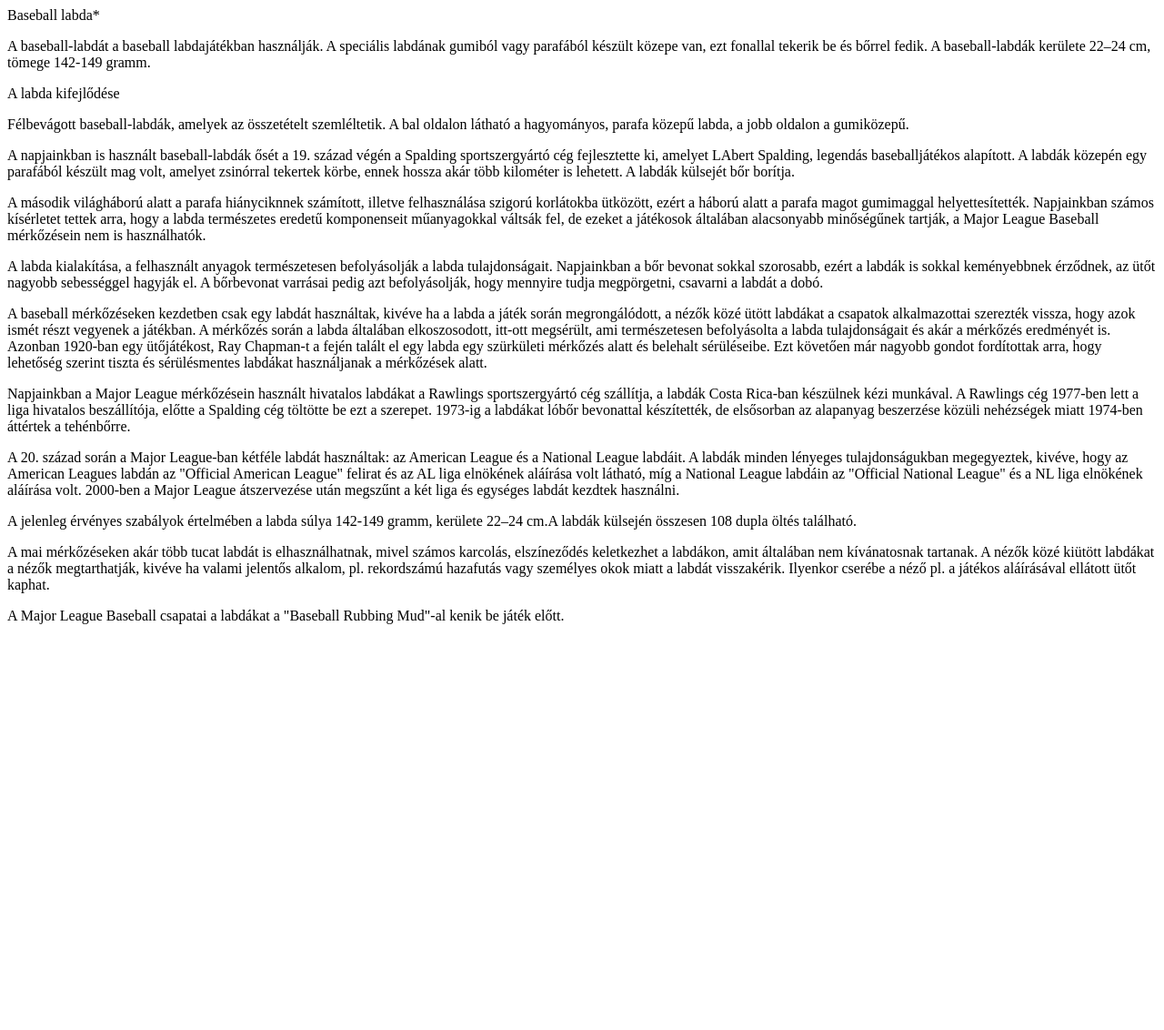
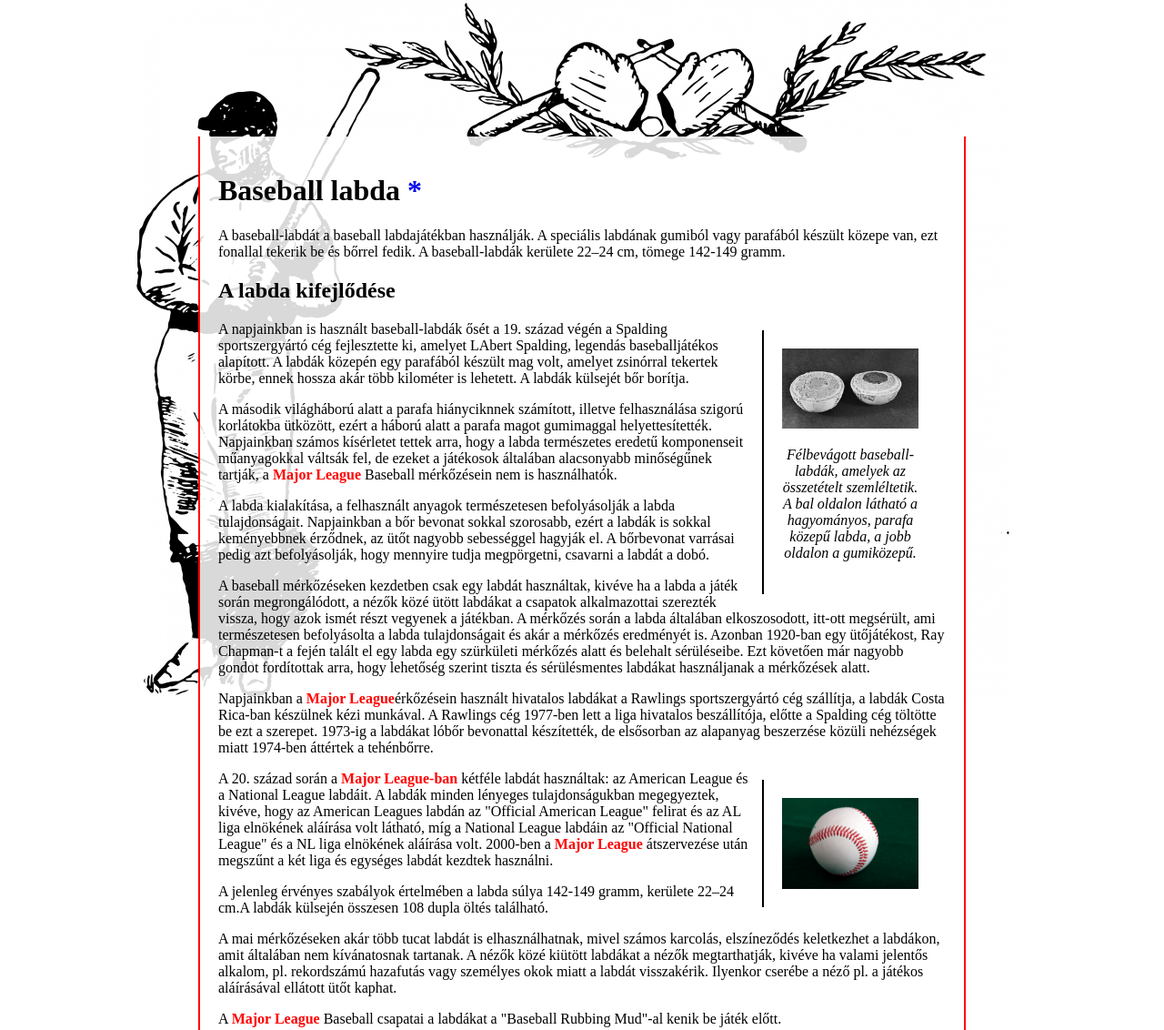
Before and after one commit to FruhvirtJanos/feladat0106, a plain HTML site: page index.html in a window 1280 px wide. Shown: the top 1132 px of the page at 91% size. Before the commit the page ends 800 px from the top, so only its background shows below. Drawn offline with Linux system fonts and the light colour scheme.

Commit message:
végleges verzió

```diff
--- a/index.html
+++ b/index.html
@@ -1,22 +1,116 @@
-<html>
-<head>
-</head>
-<body>
-    Baseball labda*
-    <p>A baseball-labdát a baseball labdajátékban használják. A speciális labdának gumiból vagy parafából készült közepe van, ezt fonallal tekerik be és bőrrel fedik. A baseball-labdák kerülete 22–24 cm, tömege 142-149 gramm.</p>
+<!DOCTYPE html>
+<html lang="hu">
+  <head>
+    <meta charset="UTF-8" />
+    <meta name="viewport" content="width=device-width, initial-scale=1.0" />
+    <link rel="stylesheet" href="style.css" />
+    <title>Baseball-labda</title>
+  </head>
+  <body>
+    <div id="content">
+      <h1>
+        Baseball labda
+        <a href="https://hu.wikipedia.porg/wiki/Baseball-labda" target="_blank">*</a>
+      </h1>
 
-    A labda kifejlődése
+      <p>
+        A baseball-labdát a baseball labdajátékban használják. A speciális
+        labdának gumiból vagy parafából készült közepe van, ezt fonallal tekerik
+        be és bőrrel fedik. A baseball-labdák kerülete 22–24 cm, tömege 142-149
+        gramm.
+      </p>
 
-    <p>Félbevágott baseball-labdák, amelyek az összetételt szemléltetik. A bal oldalon látható a hagyományos, parafa közepű labda, a jobb oldalon a gumiközepű.</p>
+      <h2>A labda kifejlődése</h2>
 
-    <p>A napjainkban is használt baseball-labdák ősét a 19. század végén a Spalding sportszergyártó cég fejlesztette ki, amelyet LAbert Spalding, legendás baseballjátékos alapított. A labdák közepén egy parafából készült mag volt, amelyet zsinórral tekertek körbe, ennek hossza akár több kilométer is lehetett. A labdák külsejét bőr borítja.</p>
-    <p>A második világháború alatt a parafa hiányciknnek számított, illetve felhasználása szigorú korlátokba ütközött, ezért a háború alatt a parafa magot gumimaggal helyettesítették. Napjainkban számos kísérletet tettek arra, hogy a labda természetes eredetű komponenseit műanyagokkal váltsák fel, de ezeket a játékosok általában alacsonyabb minőségűnek tartják, a Major League Baseball mérkőzésein nem is használhatók.</p>
-    <p>A labda kialakítása, a felhasznált anyagok természetesen befolyásolják a labda tulajdonságait. Napjainkban a bőr bevonat sokkal szorosabb, ezért a labdák is sokkal keményebbnek érződnek, az ütőt nagyobb sebességgel hagyják el. A bőrbevonat varrásai pedig azt befolyásolják, hogy mennyire tudja megpörgetni, csavarni a labdát a dobó.</p>
-    <p>A baseball mérkőzéseken kezdetben csak egy labdát használtak, kivéve ha a labda a játék során megrongálódott, a nézők közé ütött labdákat a csapatok alkalmazottai szerezték vissza, hogy azok ismét részt vegyenek a játékban. A mérkőzés során a labda általában elkoszosodott, itt-ott megsérült, ami természetesen befolyásolta a labda tulajdonságait és akár a mérkőzés eredményét is. Azonban 1920-ban egy ütőjátékost, Ray Chapman-t a fején talált el egy labda egy szürkületi mérkőzés alatt és belehalt sérüléseibe. Ezt követően már nagyobb gondot fordítottak arra, hogy lehetőség szerint tiszta és sérülésmentes labdákat használjanak a mérkőzések alatt.</p>
-    <p>Napjainkban a Major League mérkőzésein használt hivatalos labdákat a Rawlings sportszergyártó cég szállítja, a labdák Costa Rica-ban készülnek kézi munkával. A Rawlings cég 1977-ben lett a liga hivatalos beszállítója, előtte a Spalding cég töltötte be ezt a szerepet. 1973-ig a labdákat lóbőr bevonattal készítették, de elsősorban az alapanyag beszerzése közüli nehézségek miatt 1974-ben áttértek a tehénbőrre.</p>
-    <p>A 20. század során a Major League-ban kétféle labdát használtak: az American League és a National League labdáit. A labdák minden lényeges tulajdonságukban megegyeztek, kivéve, hogy az American Leagues labdán az "Official American League" felirat és az AL liga elnökének aláírása volt látható, míg a National League labdáin az "Official National League" és a NL liga elnökének aláírása volt. 2000-ben a Major League átszervezése után megszűnt a két liga és egységes labdát kezdtek használni.</p>
-    <p>A jelenleg érvényes szabályok értelmében a labda súlya 142-149 gramm, kerülete 22–24 cm.A labdák külsején összesen 108 dupla öltés található.</p>
-    <p>A mai mérkőzéseken akár több tucat labdát is elhasználhatnak, mivel számos karcolás, elszíneződés keletkezhet a labdákon, amit általában nem kívánatosnak tartanak. A nézők közé kiütött labdákat a nézők megtarthatják, kivéve ha valami jelentős alkalom, pl. rekordszámú hazafutás vagy személyes okok miatt a labdát visszakérik. Ilyenkor cserébe a néző pl. a játékos aláírásával ellátott ütőt kaphat.</p>
-    <p>A Major League Baseball csapatai a labdákat a "Baseball Rubbing Mud"-al kenik be játék előtt.</p>
-</body>
+      <div class="frame">
+        <img src="Felbevagva.jpg" alt="s" />
+        <p class="img-caption">
+          Félbevágott baseball-labdák, amelyek az összetételt szemléltetik. A
+          bal oldalon látható a hagyományos, parafa közepű labda, a jobb oldalon
+          a gumiközepű.
+        </p>
+      </div>
+
+      <p>
+        A napjainkban is használt baseball-labdák ősét a 19. század végén a
+        Spalding sportszergyártó cég fejlesztette ki, amelyet LAbert Spalding,
+        legendás baseballjátékos alapított. A labdák közepén egy parafából
+        készült mag volt, amelyet zsinórral tekertek körbe, ennek hossza akár
+        több kilométer is lehetett. A labdák külsejét bőr borítja.
+      </p>
+      <p>
+        A második világháború alatt a parafa hiányciknnek számított, illetve
+        felhasználása szigorú korlátokba ütközött, ezért a háború alatt a parafa
+        magot gumimaggal helyettesítették. Napjainkban számos kísérletet tettek
+        arra, hogy a labda természetes eredetű komponenseit műanyagokkal váltsák
+        fel, de ezeket a játékosok általában alacsonyabb minőségűnek tartják, a
+        <span class="kiemelt">Major League</span> Baseball mérkőzésein nem is
+        használhatók.
+      </p>
+      <p>
+        A labda kialakítása, a felhasznált anyagok természetesen befolyásolják a
+        labda tulajdonságait. Napjainkban a bőr bevonat sokkal szorosabb, ezért
+        a labdák is sokkal keményebbnek érződnek, az ütőt nagyobb sebességgel
+        hagyják el. A bőrbevonat varrásai pedig azt befolyásolják, hogy mennyire
+        tudja megpörgetni, csavarni a labdát a dobó.
+      </p>
+      <p>
+        A baseball mérkőzéseken kezdetben csak egy labdát használtak, kivéve ha
+        a labda a játék során megrongálódott, a nézők közé ütött labdákat a
+        csapatok alkalmazottai szerezték vissza, hogy azok ismét részt vegyenek
+        a játékban. A mérkőzés során a labda általában elkoszosodott, itt-ott
+        megsérült, ami természetesen befolyásolta a labda tulajdonságait és akár
+        a mérkőzés eredményét is. Azonban 1920-ban egy ütőjátékost, Ray
+        Chapman-t a fején talált el egy labda egy szürkületi mérkőzés alatt és
+        belehalt sérüléseibe. Ezt követően már nagyobb gondot fordítottak arra,
+        hogy lehetőség szerint tiszta és sérülésmentes labdákat használjanak a
+        mérkőzések alatt.
+      </p>
+      <p>
+        Napjainkban a <span class="kiemelt">Major League</span>érkőzésein
+        használt hivatalos labdákat a Rawlings sportszergyártó cég szállítja, a
+        labdák Costa Rica-ban készülnek kézi munkával. A Rawlings cég 1977-ben
+        lett a liga hivatalos beszállítója, előtte a Spalding cég töltötte be
+        ezt a szerepet. 1973-ig a labdákat lóbőr bevonattal készítették, de
+        elsősorban az alapanyag beszerzése közüli nehézségek miatt 1974-ben
+        áttértek a tehénbőrre.
+      </p>
+
+      <div>
+        <img
+          src="Baseball.jpg"
+          alt="baseball-labda"
+          class="frame"
+          title="baseball-labda"
+        />
+      </div>
+      <p>
+        A 20. század során a
+        <span class="kiemelt">Major League-ban</span> kétféle labdát használtak:
+        az American League és a National League labdáit. A labdák minden
+        lényeges tulajdonságukban megegyeztek, kivéve, hogy az American Leagues
+        labdán az "Official American League" felirat és az AL liga elnökének
+        aláírása volt látható, míg a National League labdáin az "Official
+        National League" és a NL liga elnökének aláírása volt. 2000-ben a
+        <span class="kiemelt">Major League </span> átszervezése után megszűnt a
+        két liga és egységes labdát kezdtek használni.
+      </p>
+      <p>
+        A jelenleg érvényes szabályok értelmében a labda súlya 142-149 gramm,
+        kerülete 22–24 cm.A labdák külsején összesen 108 dupla öltés található.
+      </p>
+      <p>
+        A mai mérkőzéseken akár több tucat labdát is elhasználhatnak, mivel
+        számos karcolás, elszíneződés keletkezhet a labdákon, amit általában nem
+        kívánatosnak tartanak. A nézők közé kiütött labdákat a nézők
+        megtarthatják, kivéve ha valami jelentős alkalom, pl. rekordszámú
+        hazafutás vagy személyes okok miatt a labdát visszakérik. Ilyenkor
+        cserébe a néző pl. a játékos aláírásával ellátott ütőt kaphat.
+      </p>
+      <p>
+        A <span class="kiemelt">Major League</span> Baseball csapatai a labdákat
+        a "Baseball Rubbing Mud"-al kenik be játék előtt.
+      </p>
+    </div>
+  </body>
 </html>
--- a/style.css
+++ b/style.css
@@ -3,16 +3,28 @@ body
     margin: 0;
     padding: 0;
     background-position-x: 150px;
+    background-image: url("baseball-background.jpg");
+    background-size: 960px;
+    background-repeat: no-repeat;
 }
 
 #content
 {
+    width: 800px;
+    margin-top: 150px;
+    margin-left: auto;
+    margin-right: auto;
+    border-right: 2px solid red;
+    border-left: 2px solid red;
     padding: 20px;
     background-color: rgba(255,255,255,0.85);
 }
 
 .frame
 {
+    float: right;
+    width: 150px;
+    border-left: 2px solid black;
     padding:20px;
     margin:10px;
 }
@@ -21,3 +33,21 @@ body
 {
     width: 150px;
 }
+
+.img-caption{
+    text-align: center;
+    font-style: italic;
+}
+
+.kiemelt{
+    font-weight: bold;
+    color: red;
+}
+
+a{
+    text-decoration: none;
+}
+
+a:hover{
+    color: red;
+}
```
Also changed, not shown: Képernyőkép 2024-02-06 132944.png (added), Labdahtmlvalid.png (added).
